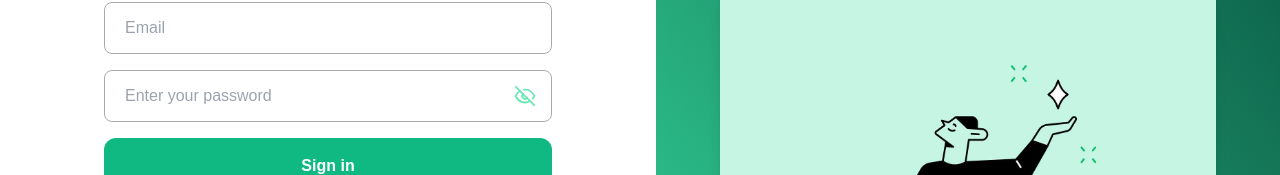
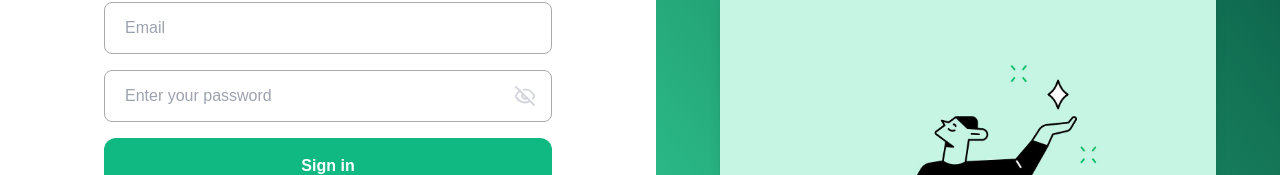
Before and after one commit to OlumideGabriel/invoice-generator, a React (Vite) app in the folder frontend/: page /auth in a window 1280 px wide. Shown: the part 305-480 px from the top of the page. Built offline with nearby package versions, Linux system fonts and the light colour scheme; no server answers.

Commit message:
eye color change

```diff
--- a/frontend/src/pages/AuthPage.tsx
+++ b/frontend/src/pages/AuthPage.tsx
@@ -111,7 +111,7 @@ const AuthPage: React.FC = () => {
               <input id="password" type={showPassword ? 'text' : 'password'} placeholder="Enter your password" className="w-full bg-white placeholder-gray-400 border border-neutral-200 px-5 py-4 rounded-lg text-gray-900 text-md font-medium focus:outline-none focus:ring-2 focus:ring-emerald-500 focus:border-transparent transition-all duration-200" value={password} onChange={e => setPassword(e.target.value)} required />
               <a
                 aria-label={showPassword ? 'Hide password' : 'Show password'}
-                className="absolute right-4 top-1/2 -translate-y-1/2 text-emerald-300 hover:text-emerald-600 text-lg"
+                className="absolute right-4 top-1/2 -translate-y-1/2 text-gray-300 hover:text-gray-600 text-lg"
                 tabIndex={-1}
                 onClick={() => setShowPassword(v => !v)}
               >
```
